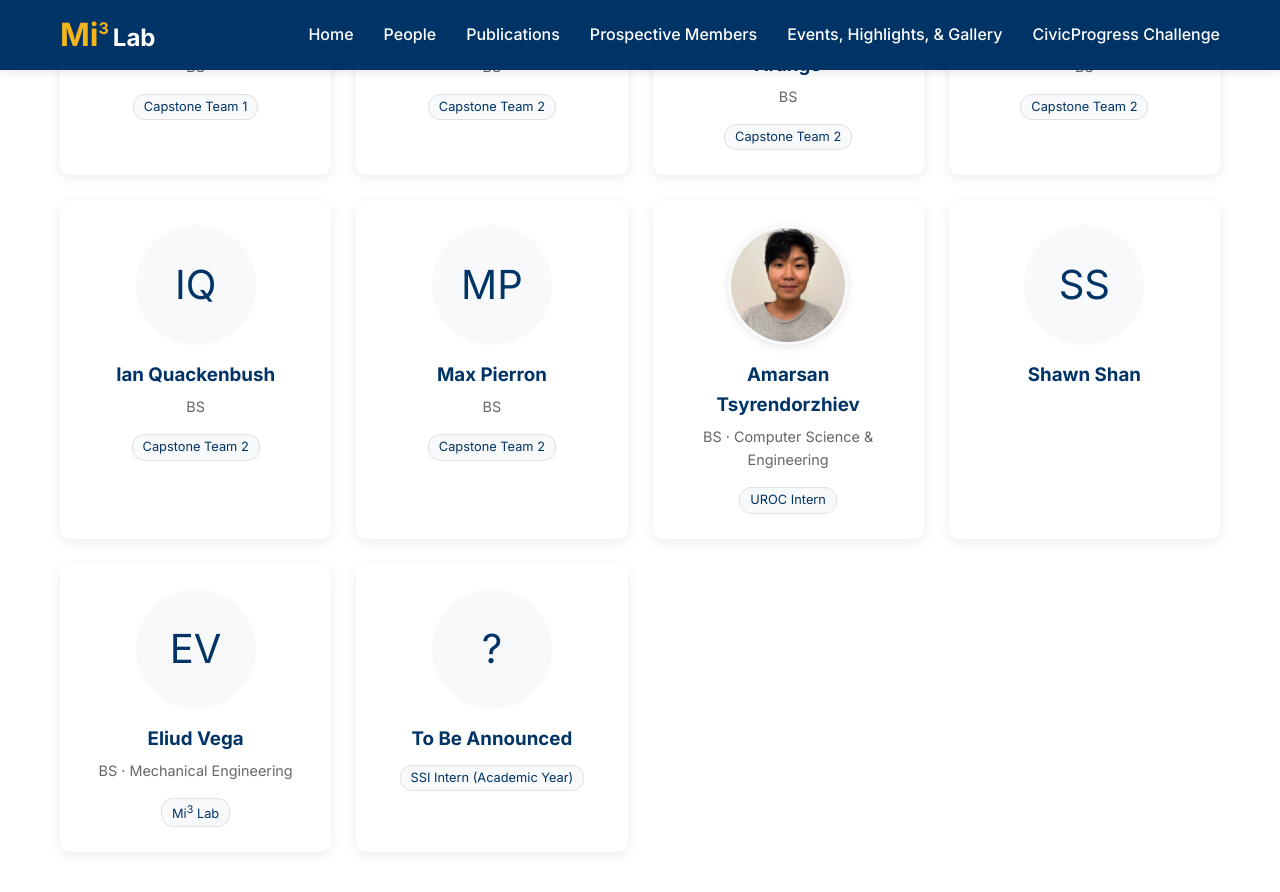
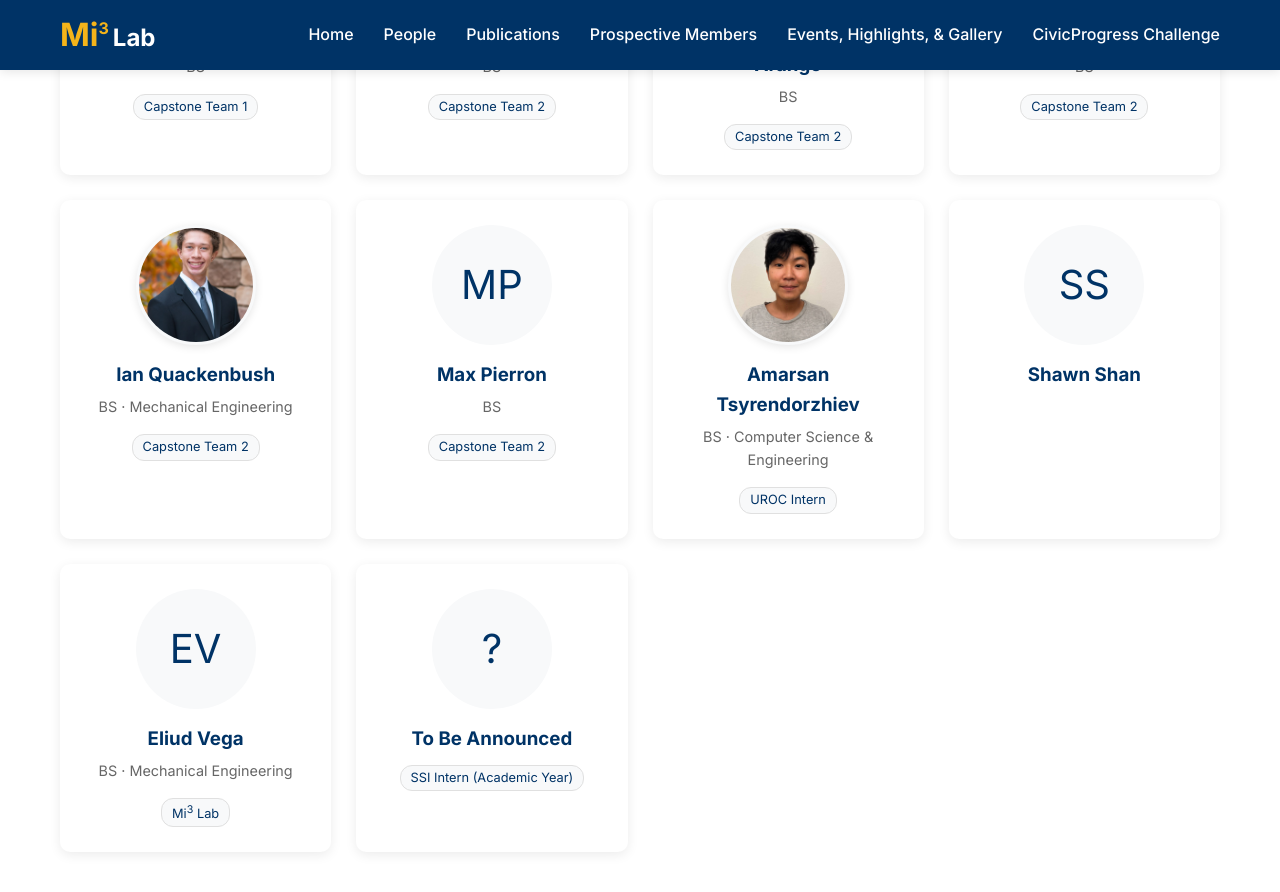
Before and after one commit to Mi3-Lab/mi3-lab.github.io, a Jekyll site: the page built from civic-progress.html, in a window 1280 px wide and 900 px high, scrolled down 4559 px. Shown: the top 892 px of the window. Built offline with Jekyll 4.4.1, drawn with Linux system fonts in a browser that asks for light colours.

Commit message:
CivicProgress page: add Ian Quackenbush photo and major
Co-Authored-By: Claude Opus 5.5 <noreply@anthropic.com>

```diff
--- a/civic-progress.html
+++ b/civic-progress.html
@@ -230,9 +230,9 @@ title: CivicProgress Challenge
         <p class="lab-tag">Capstone Team 2</p>
       </div>
       <div class="person-card">
-        <div class="person-avatar">IQ</div>
+        <img src="{{ '/assets/images/people/ian-quackenbush.jpg' | relative_url }}" alt="Ian Quackenbush" class="person-avatar">
         <h3>Ian Quackenbush</h3>
-        <p class="role">BS</p>
+        <p class="role">BS &middot; Mechanical Engineering</p>
         <p class="lab-tag">Capstone Team 2</p>
       </div>
       <div class="person-card">
```
Also changed, not shown: assets/images/people/ian-quackenbush.jpg (added).
